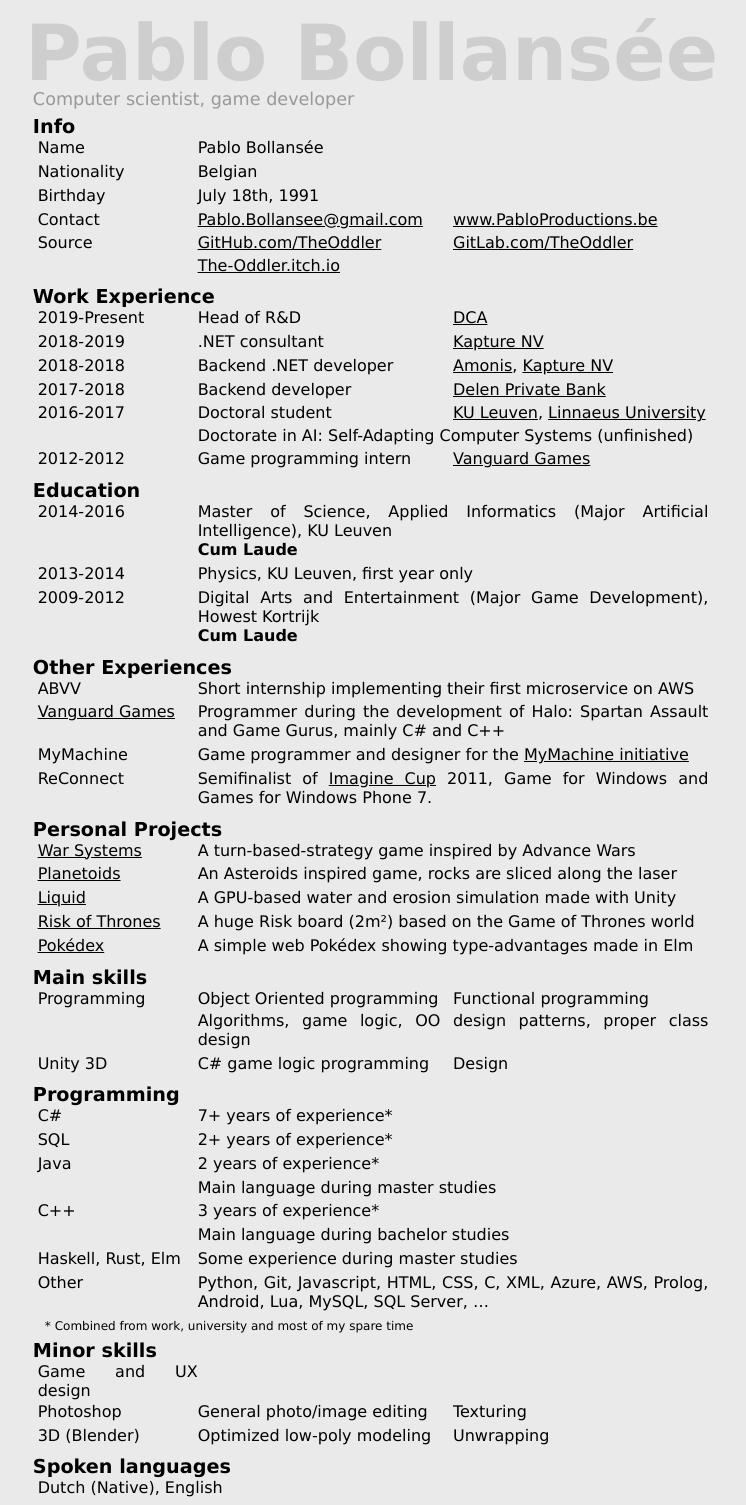
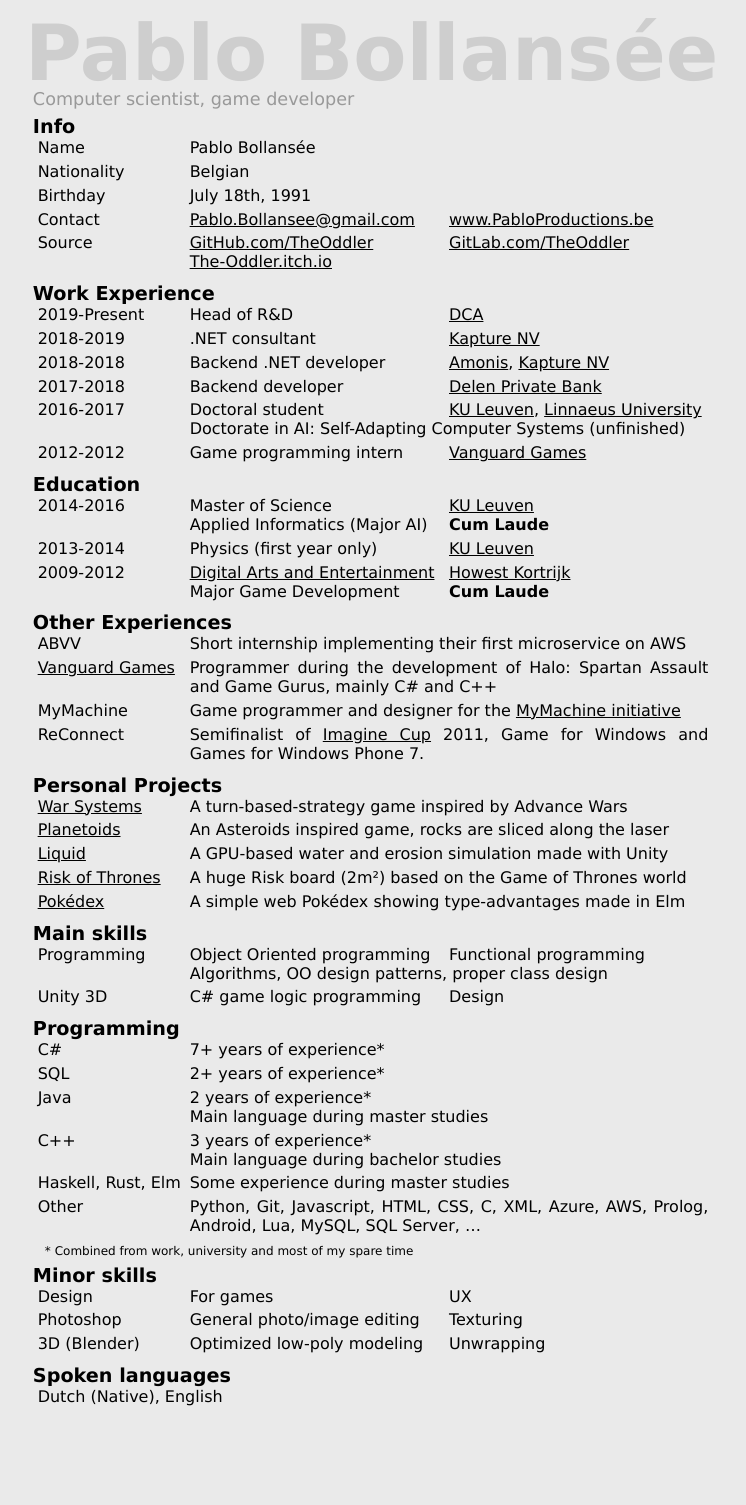
Before and after one commit to TheOddler/theoddler.github.io, a Jekyll site: the page built from cv.md, in a window 1280 px wide. Shown: the whole page, without its empty margins (267-1013 px from the left). Built offline with Jekyll 4.4.1, drawn with Linux system fonts in a browser that asks for light colours; nearby versions of some CDN libraries; after the commit the page ends 1414 px from its top, so only the background shows below that.

Commit message:
Updated css for table-lists

```diff
--- a/_includes/cv/experiences.md
+++ b/_includes/cv/experiences.md
@@ -18,10 +18,7 @@
   * Doctoral student
   * [KU Leuven](https://www.kuleuven.be/), [Linnaeus University](https://lnu.se/en/)
   * Doctorate in AI: Self-Adapting Computer Systems (unfinished)
-{% if include.extended %}
-* &nbsp;
-  * I&nbsp; quite quickly felt it wasn't for me, as I&nbsp;didn't enjoy the very theoretical work with a focus on papers rather&nbsp;than&nbsp;code.
-{% endif %}
+{% if include.extended %}  * I&nbsp; quite quickly felt it wasn't for me, as I&nbsp;didn't enjoy the very theoretical work with a focus on papers rather&nbsp;than&nbsp;code.{% endif %}
 * 2012-2012
   * Game programming intern
   * [Vanguard Games](http://www.vanguardgames.net/)
@@ -34,16 +31,18 @@
 ### Education
 
 * 2014-2016
-  * Master of Science, Applied Informatics (Major Artificial Intelligence), KU&nbsp;Leuven
-
-  	**Cum&nbsp;Laude**
-
+  * Master of Science
+  * [KU Leuven](https://www.kuleuven.be)
+  * Applied Informatics (Major AI)
+  * **Cum Laude**
 * 2013-2014
-  * Physics, KU Leuven, first year only
+  * Physics (first year only)
+  * [KU Leuven](https://www.kuleuven.be)
 * 2009-2012
-  * Digital Arts and Entertainment (Major Game Development), Howest&nbsp;Kortrijk
-
-  	**Cum&nbsp;Laude**
+  * [Digital Arts and Entertainment](http://www.digitalartsandentertainment.be/)
+  * [Howest Kortrijk](https://www.howest.be)
+  * Major Game Development
+  * **Cum Laude**
 {: .table_list}
 
 </div>
--- a/_includes/cv/skills.md
+++ b/_includes/cv/skills.md
@@ -5,7 +5,7 @@
 * Programming
   * Object Oriented programming
   * Functional programming
-  * Algorithms, game logic, OO design patterns, proper class design
+  * Algorithms, OO design patterns, proper class design
 * Unity 3D
   * C# game logic programming
   * Design
@@ -23,11 +23,9 @@
   * 2+ years of experience*
 * Java
   * 2 years of experience*
-* &nbsp;
   * Main language during master studies
 * C++
   * 3 years of experience*
-* &nbsp;
   * Main language during bachelor studies
 * Haskell, Rust, Elm
   * Some experience during master studies
@@ -44,7 +42,9 @@
 
 ### Minor skills
 
-* Game and UX design
+* Design
+  * For games
+  * UX
 * Photoshop
   * General photo/image editing
   * Texturing
```
Also changed, not shown: _css/tablelist.css (+12 -16 lines).
